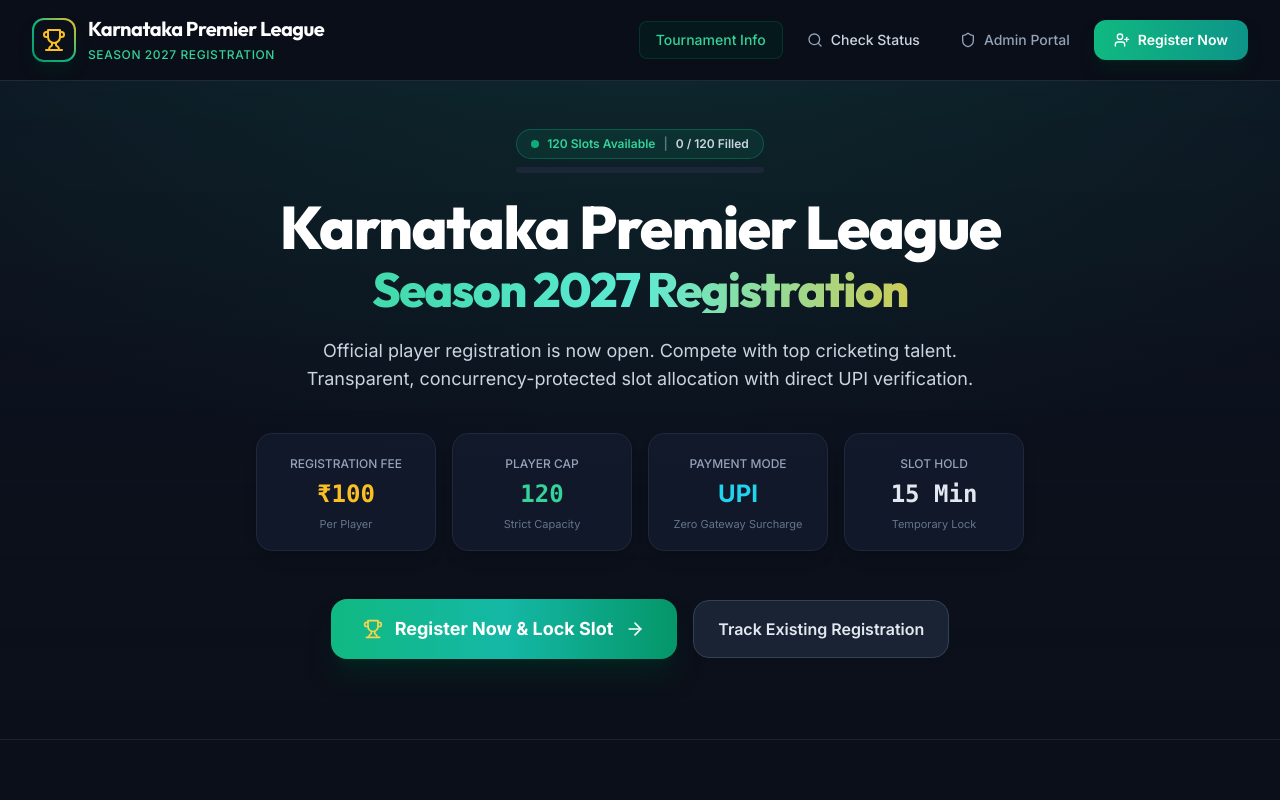
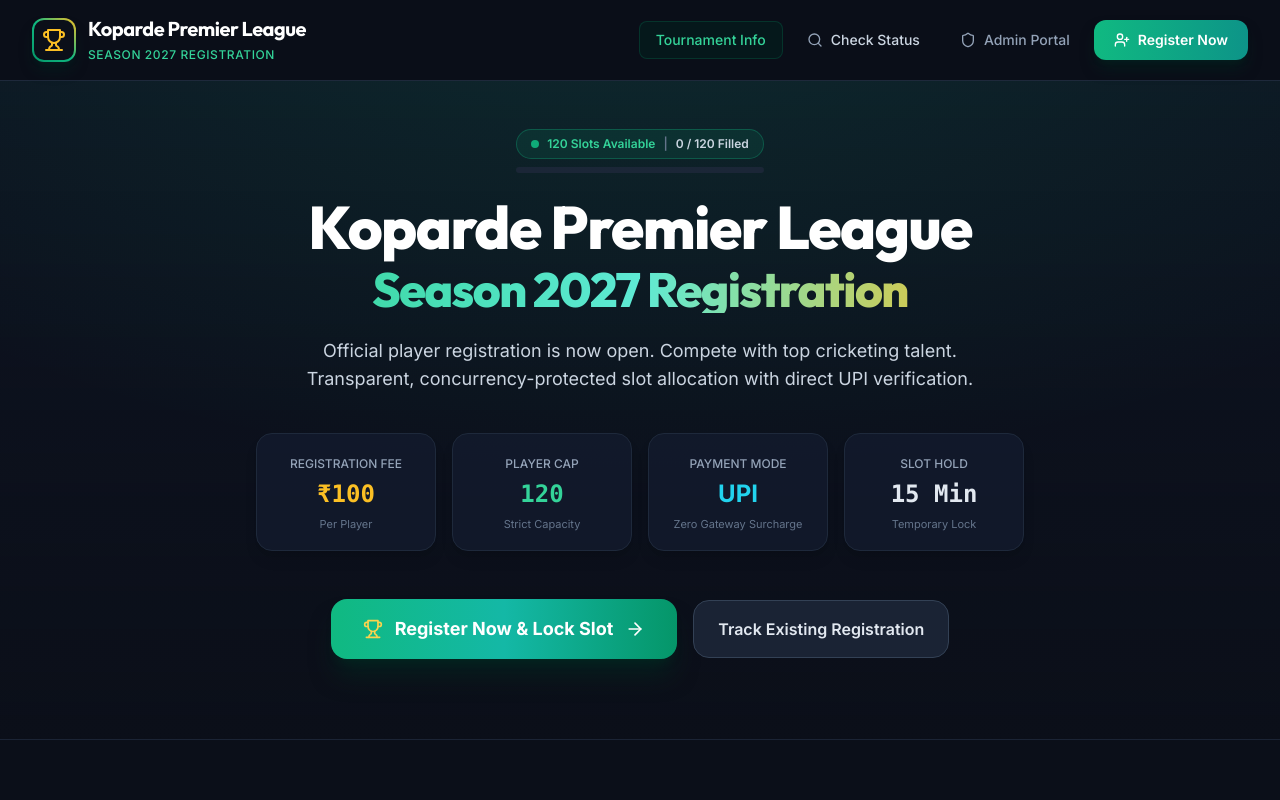
Before and after one commit to shritrimurtifitness/KPL, a React (Vite) app in the folder frontend/: page / in a window 1280 px wide. Shown: the top 800 px of the page. Built offline with nearby package versions, Linux system fonts and the light colour scheme; no server answers.

Commit message:
fix: update hardcoded league name from Karnataka to Koparde Premier League

```diff
--- a/frontend/src/components/Footer.tsx
+++ b/frontend/src/components/Footer.tsx
@@ -8,7 +8,7 @@ interface FooterProps {
 }
 
 export const Footer: React.FC<FooterProps> = ({
-  leagueName = 'Karnataka Premier League',
+  leagueName = 'Koparde Premier League',
   whatsappNumber = '+919876543210',
 }) => {
   return (
--- a/frontend/src/components/Navbar.tsx
+++ b/frontend/src/components/Navbar.tsx
@@ -8,7 +8,7 @@ interface NavbarProps {
 }
 
 export const Navbar: React.FC<NavbarProps> = ({
-  leagueName = 'Karnataka Premier League',
+  leagueName = 'Koparde Premier League',
   tournamentTitle = 'Season 2027 Registration',
 }) => {
   const [mobileMenuOpen, setMobileMenuOpen] = useState(false);
--- a/frontend/src/pages/public/LandingPage.tsx
+++ b/frontend/src/pages/public/LandingPage.tsx
@@ -28,7 +28,7 @@ export const LandingPage: React.FC = () => {
     fetchData();
   }, []);
 
-  const leagueName = settings?.league_name || 'Karnataka Premier League';
+  const leagueName = settings?.league_name || 'Koparde Premier League';
   const tournamentTitle = settings?.tournament_title || 'Season 2027 Registration';
   const fee = settings?.registration_fee || 100;
   const maxRegistrations = availability?.maximum_capacity || 120;
```
Also changed, not shown: 3 other files (tests, documents, lock files or other folders).
